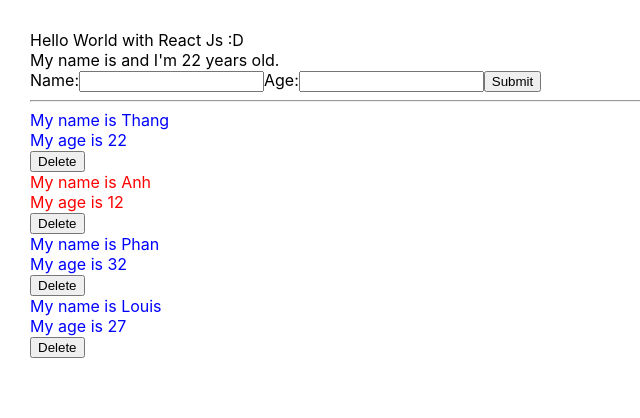
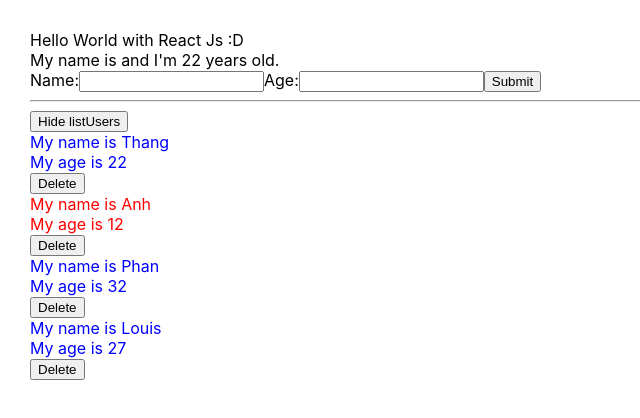
Before and after one commit to thanqphan/quiz-mgnt, a React (Create React App) app: page / in a window 1280 px wide. Shown: the top 418 px of the page, without its empty margins (0-640 px from the left). Built offline with nearby package versions, Linux system fonts and the light colour scheme.

Commit message:
[useState Hook|35]: control state with function component

```diff
--- a/src/components/DisplayInfor.js
+++ b/src/components/DisplayInfor.js
@@ -1,4 +1,4 @@
-import React from "react";
+import React, { useState } from "react";
 import "./DisplayInfor.scss";
 import logo from "./../logo.svg";
 
@@ -34,9 +34,20 @@ import logo from "./../logo.svg";
 
 const DisplayInfor = (props) => {
   const { listUsers } = props;
+
+  const [displayState, setDisplayState] = useState(true);
+
+  const handleHideShowListUser = () => {
+    setDisplayState(!displayState);
+  };
   return (
     <div className="display-infor-container">
-      {true && (
+      <div>
+        <button onClick={() => handleHideShowListUser()}>
+          {displayState === true ? "Hide listUsers" : "Show listUsers"}
+        </button>
+      </div>
+      {displayState && (
         <>
           {listUsers.map((user) => {
             return (
```
